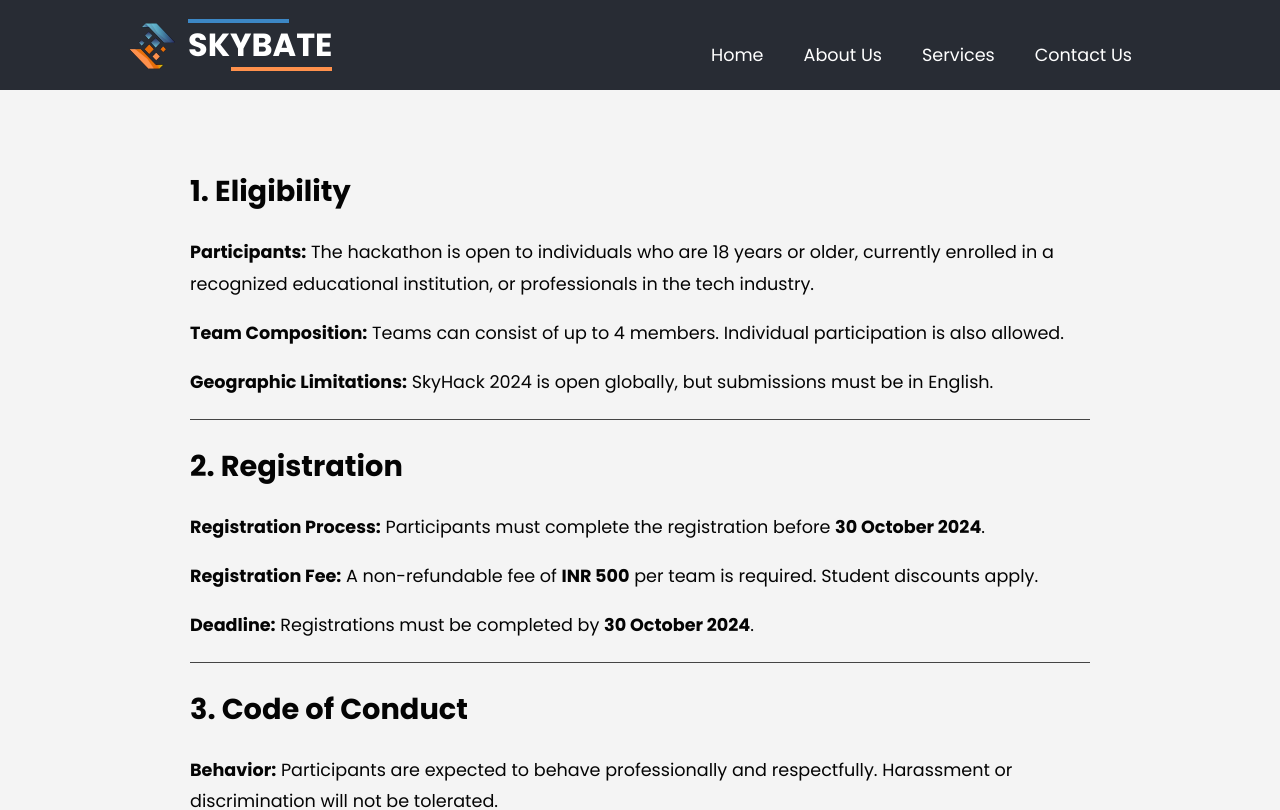
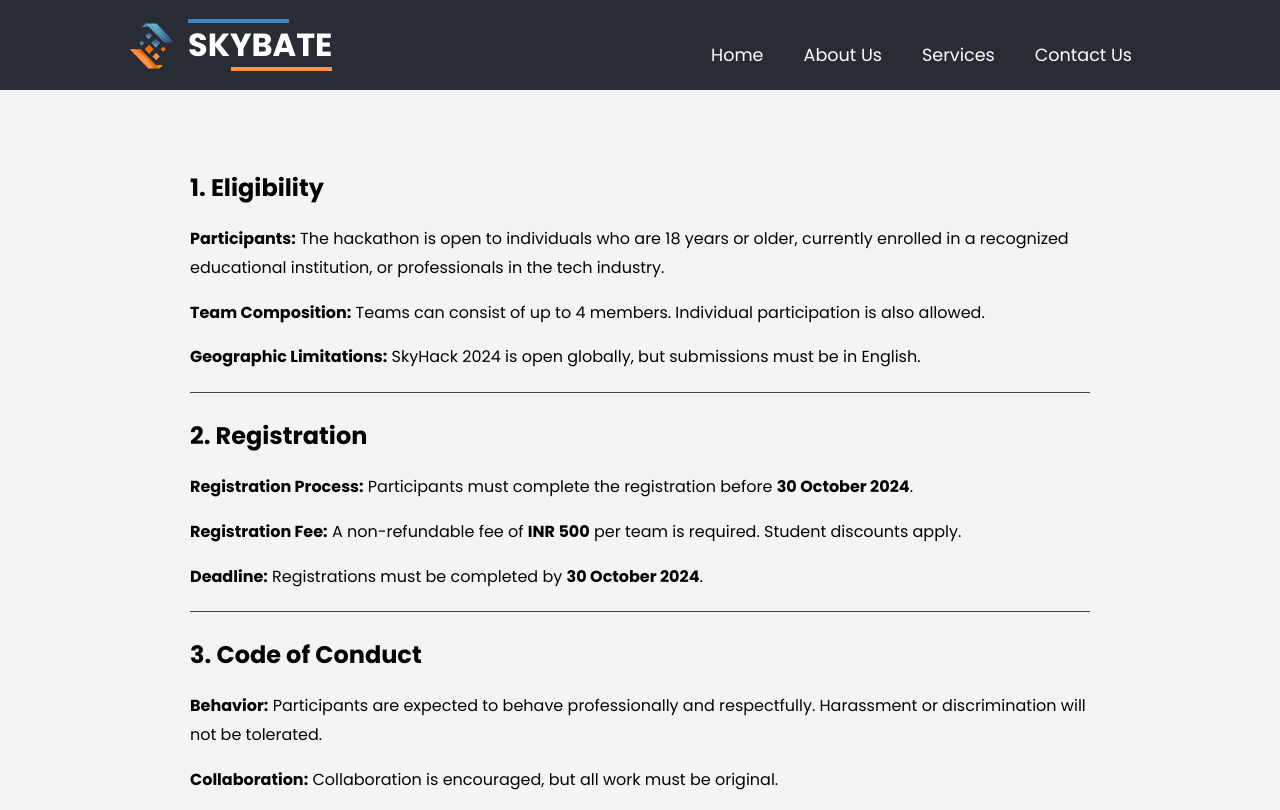
Before and after one commit to aryateja1996/skybate, an Angular app: page /skyhack in a window 1280 px wide. Shown: the top 810 px of the page. Built offline with nearby package versions, Linux system fonts and the light colour scheme.

Commit message:
font-size

```diff
--- a/src/app/pages/external/skyhack/skyhack.component.css
+++ b/src/app/pages/external/skyhack/skyhack.component.css
@@ -92,19 +92,19 @@ button:disabled {
 h1 {
     text-align: center;
     /* color: #a1ffb0; */
-    font-size: 2.5rem;
+    /* font-size: 2.5rem; */
     margin-bottom: 40px;
     letter-spacing: 2px;
 }
 
 h2 {
     /* color: #54e346; */
-    font-size: 1.8rem;
+    /* font-size: 1.8rem; */
     margin-top: 20px;
 }
 
 p {
-    font-size: 1.1rem;
+    /* font-size: 1.1rem; */
     line-height: 1.8;
     /* color: #e0e0e0; */
     margin-bottom: 10px;
```
